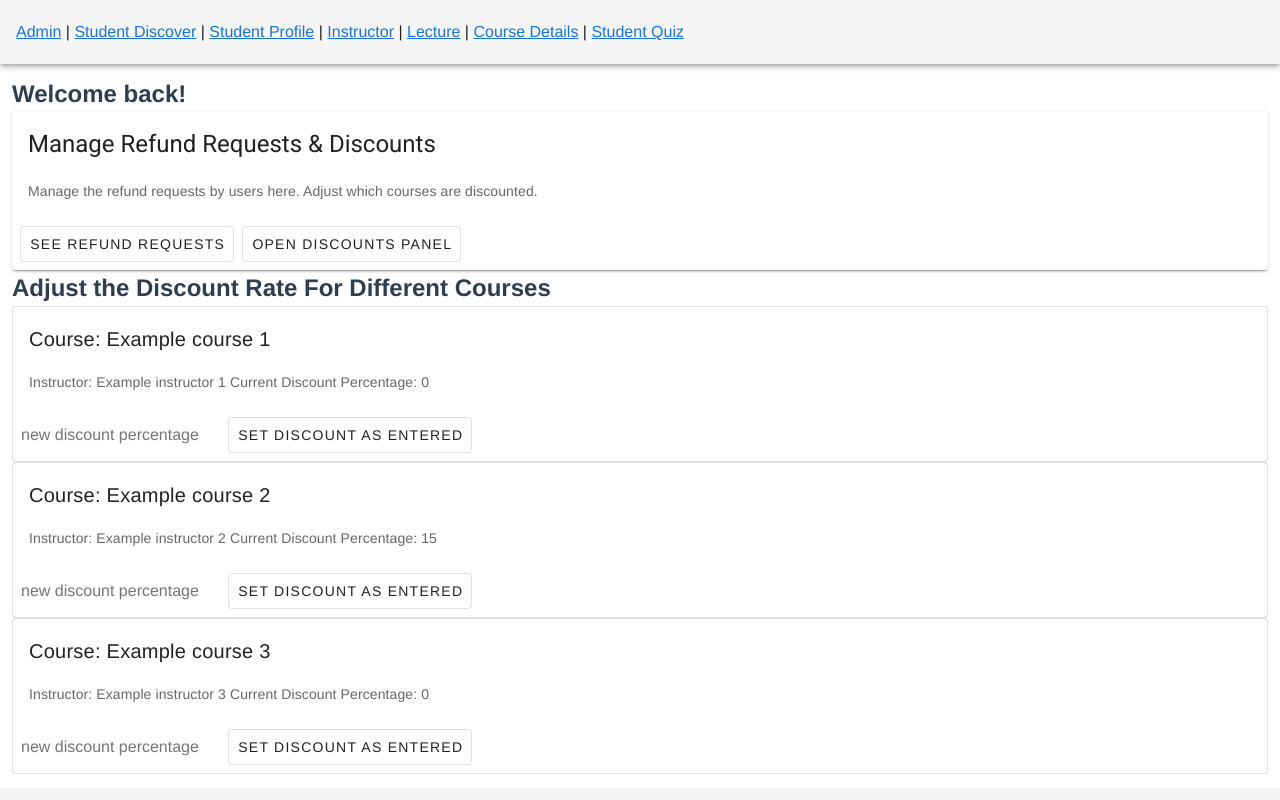
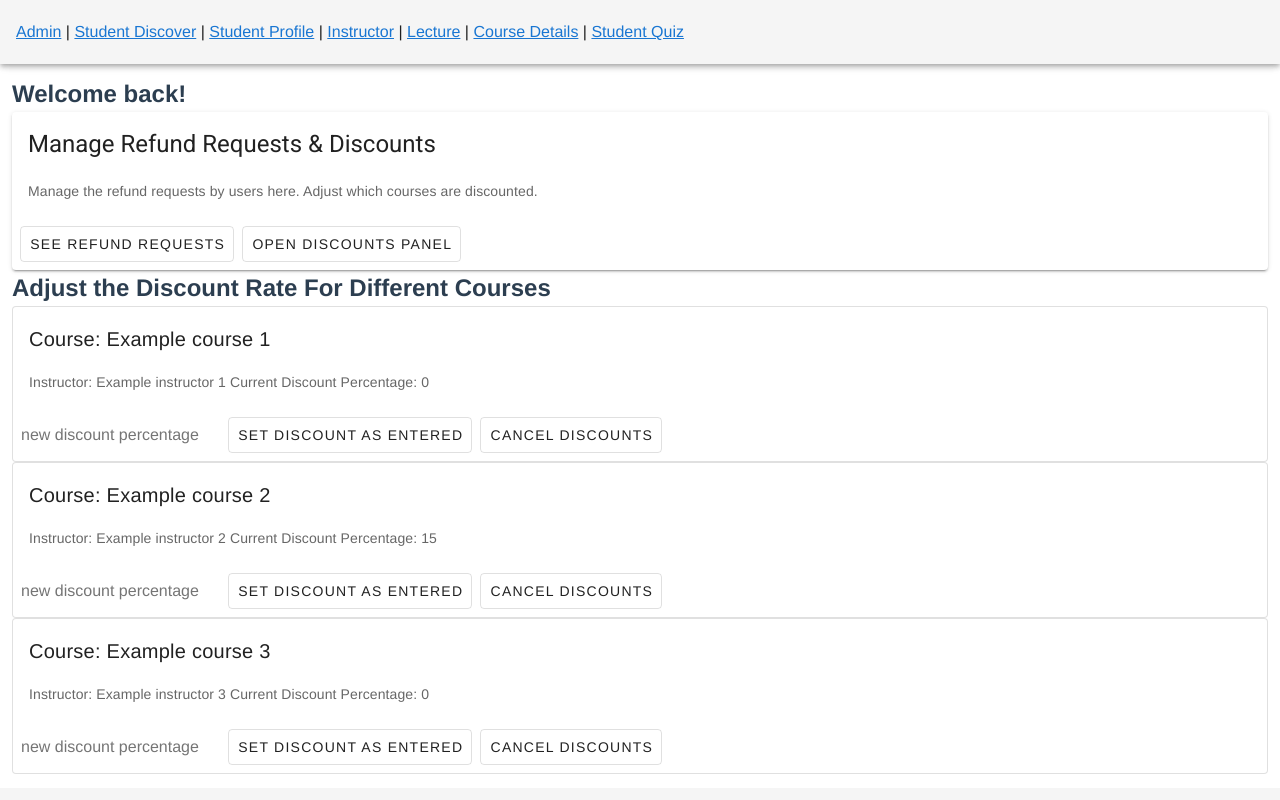
Before and after one commit to burakyuslu/CS353_Group9_Project, a Vue app in the folder frontend/: page /admin/home in a window 1280 px wide. Both pictures are taken after a click on the button "OPEN DISCOUNTS PANEL". Built offline with nearby package versions, Linux system fonts and the light colour scheme; what vue-youtube-embed would draw is missing.

Commit message:
Minor fixes frontend

```diff
--- a/frontend/src/views/admin/Home.vue
+++ b/frontend/src/views/admin/Home.vue
@@ -80,6 +80,13 @@
               v-on:click="setDiscount (disc)"
           >
             Set Discount As Entered
+          </v-btn>
+          <v-btn
+              outlined
+              text
+              v-on:click="cancelDiscount (disc)"
+          >
+            Cancel Discounts
           </v-btn>
         </v-card-actions>
       </v-card>
@@ -175,16 +182,12 @@ export default {
     },
 
     setDiscount: function( disc) {
+      disc.percentage = disc.discPercentageNew;
+    },
 
-    disc.percentage = disc.discPercentageNew;
-//      let i;
-//      for( i = 0; i < this.discountableList.length; i++){
-//        if( this.discountableList[i] === coId){
-//          this.discountableList[i].percentage = this.discountableList[i].discPercentageNew;
-//        }
-//
-//      }
-    },
+    cancelDiscount: function(disc){
+      disc.percentage = 0;
+    }
   }
 }
 </script>
```
